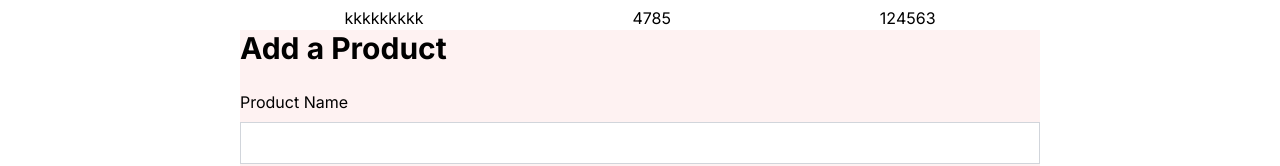
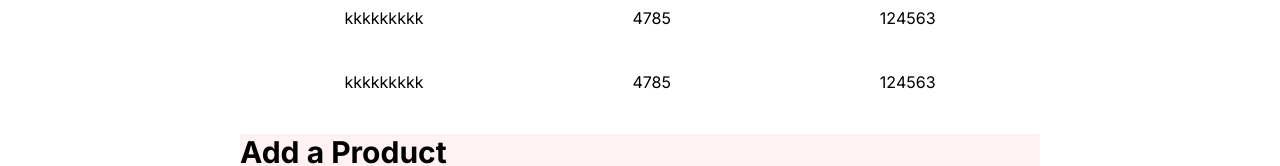
Before and after one commit to SajidCurious/stockmanager, a Next.js app: page / in a window 1280 px wide. Shown: the part 198-364 px from the top of the page. Built offline with nearby package versions, Linux system fonts and the light colour scheme; no server answers; the database is empty.

Commit message:
made an api code to fetch data when the user types in search input

```diff
--- a/src/app/page.js
+++ b/src/app/page.js
@@ -5,7 +5,15 @@ import { useEffect, useState } from "react";
 export default function Home() {
   const [productForm, setproductForm] = useState({});
   const [products, setProducts] = useState([]);
+  const [loading, setLoading] = useState(false);
+  const [query, setQuery] = useState("");
   const [dropdown, setDropdown] = useState([
+    {
+      _id: "64c2bb5fa8b24677fa41b83e",
+      slug: "kkkkkkkkk",
+      quantity: "4785",
+      price: "124563",
+    },
     {
       _id: "64c2bb5fa8b24677fa41b83e",
       slug: "kkkkkkkkk",
@@ -54,6 +62,18 @@ export default function Home() {
     setproductForm({ ...productForm, [e.target.name]: e.target.value });
   };
 
+  const onDropdownEdit = async (e) => {
+    setQuery(e.target.value);
+    if (!loading) {
+      setLoading(true);
+      const response = await fetch("/api/search?query=" + query);
+      let rjson = await response.json();
+      console.log(rjson);
+      setDropdown(rjson.products);
+      setLoading(false);
+    }
+  };
+
   return (
     <>
       <Header />
@@ -63,6 +83,7 @@ export default function Home() {
           <div className="flex mb-6">
             <input
               type="text"
+              onChange={onDropdownEdit}
               placeholder="Enter a Product Name"
               className="flex-1 border border-gray-30"
             />
@@ -73,9 +94,15 @@ export default function Home() {
             </select>
           </div>
         </div>
+        {loading && (
+          <div className="flex justify-center items-center">
+            {" "}
+            <img width={74} src="/loading.svg" alt="" />{" "}
+          </div>
+        )}
         {dropdown.map((item) => {
           return (
-            <div key={item.slug} className="flex justify-around">
+            <div key={item.slug} className="flex justify-around mb-10">
               <span className="slug">{item.slug}</span>
               <span className="quantity">{item.quantity}</span>
               <span className="price">{item.price}</span>
```
